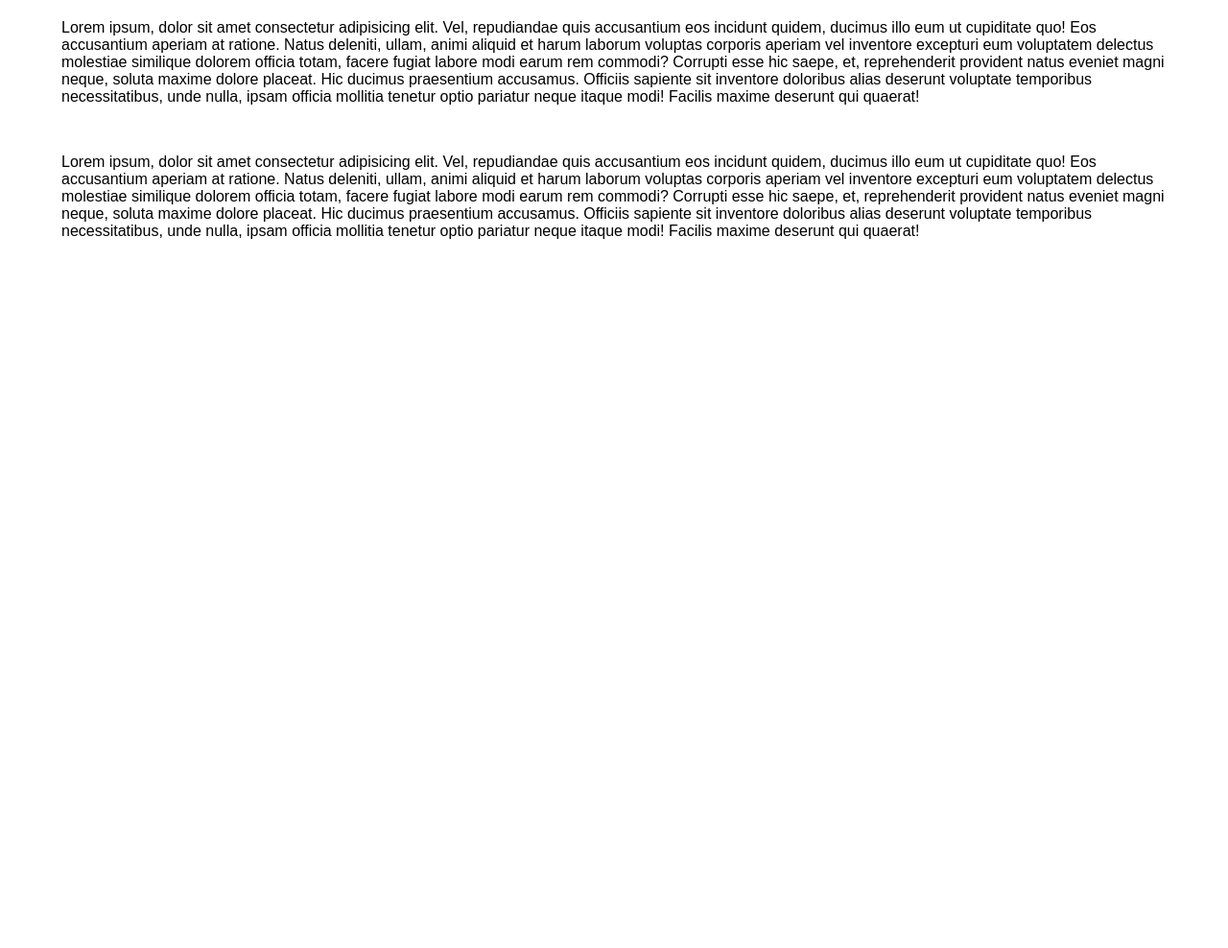
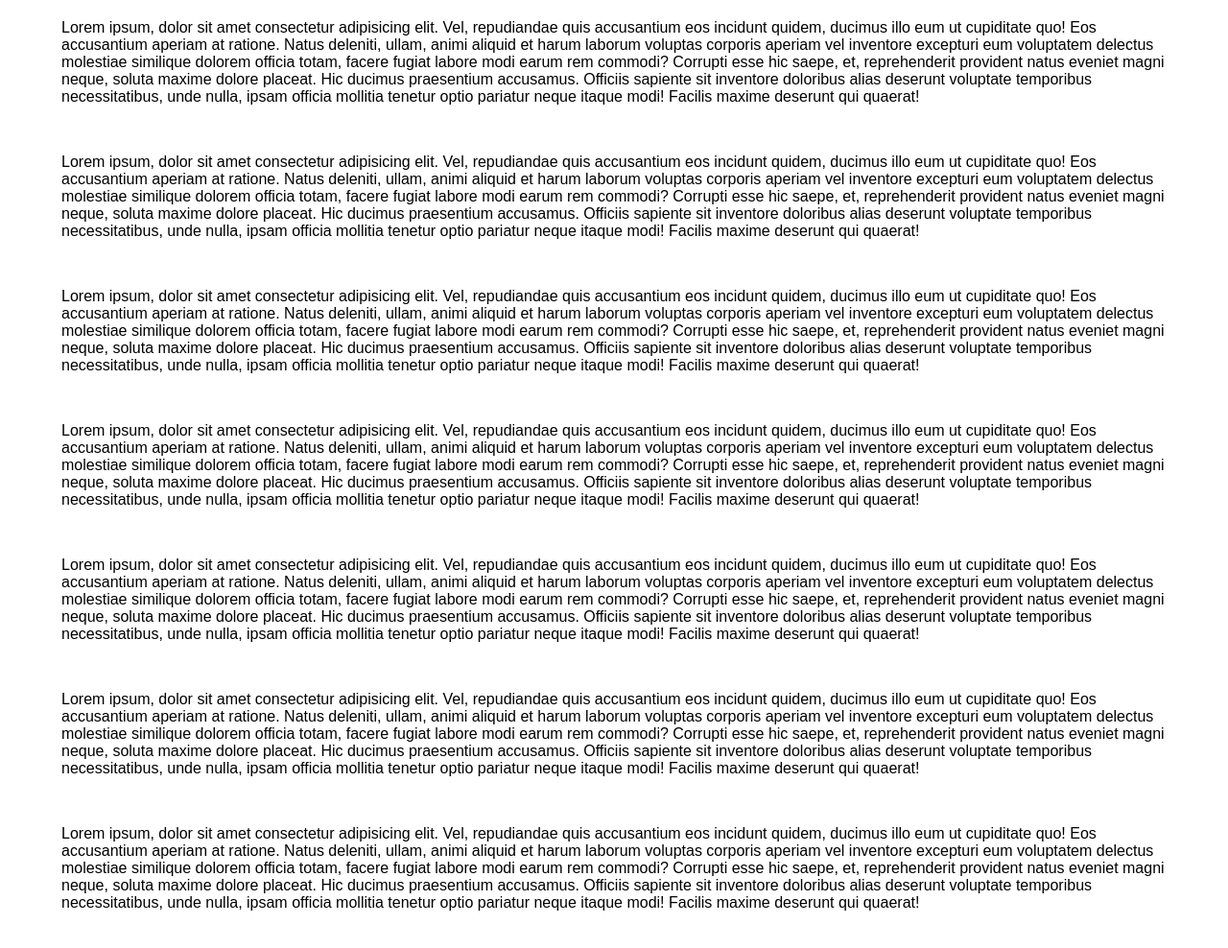
Before and after one commit to emmie1991/Sticky-Navbar, a plain HTML site: page index.html in a window 1280 px wide. Shown: the part 1110-2098 px from the top of the page at 96% size. Before the commit the page ends 1410 px from the top, so only its background shows below. Drawn offline with Linux system fonts and the light colour scheme.

Commit message:
more lorem paragraphs

```diff
--- a/index.html
+++ b/index.html
@@ -29,6 +29,16 @@
     </p>
     <p class="text">Lorem ipsum, dolor sit amet consectetur adipisicing elit. Vel, repudiandae quis accusantium eos incidunt quidem, ducimus illo eum ut cupiditate quo! Eos accusantium aperiam at ratione. Natus deleniti, ullam, animi aliquid et harum laborum voluptas corporis aperiam vel inventore excepturi eum voluptatem delectus molestiae similique dolorem officia totam, facere fugiat labore modi earum rem commodi? Corrupti esse hic saepe, et, reprehenderit provident natus eveniet magni neque, soluta maxime dolore placeat. Hic ducimus praesentium accusamus. Officiis sapiente sit inventore doloribus alias deserunt voluptate temporibus necessitatibus, unde nulla, ipsam officia mollitia tenetur optio pariatur neque itaque modi! Facilis maxime deserunt qui quaerat!
     </p>
+    <p class="text">Lorem ipsum, dolor sit amet consectetur adipisicing elit. Vel, repudiandae quis accusantium eos incidunt quidem, ducimus illo eum ut cupiditate quo! Eos accusantium aperiam at ratione. Natus deleniti, ullam, animi aliquid et harum laborum voluptas corporis aperiam vel inventore excepturi eum voluptatem delectus molestiae similique dolorem officia totam, facere fugiat labore modi earum rem commodi? Corrupti esse hic saepe, et, reprehenderit provident natus eveniet magni neque, soluta maxime dolore placeat. Hic ducimus praesentium accusamus. Officiis sapiente sit inventore doloribus alias deserunt voluptate temporibus necessitatibus, unde nulla, ipsam officia mollitia tenetur optio pariatur neque itaque modi! Facilis maxime deserunt qui quaerat!
+    </p>
+    <p class="text">Lorem ipsum, dolor sit amet consectetur adipisicing elit. Vel, repudiandae quis accusantium eos incidunt quidem, ducimus illo eum ut cupiditate quo! Eos accusantium aperiam at ratione. Natus deleniti, ullam, animi aliquid et harum laborum voluptas corporis aperiam vel inventore excepturi eum voluptatem delectus molestiae similique dolorem officia totam, facere fugiat labore modi earum rem commodi? Corrupti esse hic saepe, et, reprehenderit provident natus eveniet magni neque, soluta maxime dolore placeat. Hic ducimus praesentium accusamus. Officiis sapiente sit inventore doloribus alias deserunt voluptate temporibus necessitatibus, unde nulla, ipsam officia mollitia tenetur optio pariatur neque itaque modi! Facilis maxime deserunt qui quaerat!
+    </p>
+    <p class="text">Lorem ipsum, dolor sit amet consectetur adipisicing elit. Vel, repudiandae quis accusantium eos incidunt quidem, ducimus illo eum ut cupiditate quo! Eos accusantium aperiam at ratione. Natus deleniti, ullam, animi aliquid et harum laborum voluptas corporis aperiam vel inventore excepturi eum voluptatem delectus molestiae similique dolorem officia totam, facere fugiat labore modi earum rem commodi? Corrupti esse hic saepe, et, reprehenderit provident natus eveniet magni neque, soluta maxime dolore placeat. Hic ducimus praesentium accusamus. Officiis sapiente sit inventore doloribus alias deserunt voluptate temporibus necessitatibus, unde nulla, ipsam officia mollitia tenetur optio pariatur neque itaque modi! Facilis maxime deserunt qui quaerat!
+    </p>
+    <p class="text">Lorem ipsum, dolor sit amet consectetur adipisicing elit. Vel, repudiandae quis accusantium eos incidunt quidem, ducimus illo eum ut cupiditate quo! Eos accusantium aperiam at ratione. Natus deleniti, ullam, animi aliquid et harum laborum voluptas corporis aperiam vel inventore excepturi eum voluptatem delectus molestiae similique dolorem officia totam, facere fugiat labore modi earum rem commodi? Corrupti esse hic saepe, et, reprehenderit provident natus eveniet magni neque, soluta maxime dolore placeat. Hic ducimus praesentium accusamus. Officiis sapiente sit inventore doloribus alias deserunt voluptate temporibus necessitatibus, unde nulla, ipsam officia mollitia tenetur optio pariatur neque itaque modi! Facilis maxime deserunt qui quaerat!
+    </p>
+    <p class="text">Lorem ipsum, dolor sit amet consectetur adipisicing elit. Vel, repudiandae quis accusantium eos incidunt quidem, ducimus illo eum ut cupiditate quo! Eos accusantium aperiam at ratione. Natus deleniti, ullam, animi aliquid et harum laborum voluptas corporis aperiam vel inventore excepturi eum voluptatem delectus molestiae similique dolorem officia totam, facere fugiat labore modi earum rem commodi? Corrupti esse hic saepe, et, reprehenderit provident natus eveniet magni neque, soluta maxime dolore placeat. Hic ducimus praesentium accusamus. Officiis sapiente sit inventore doloribus alias deserunt voluptate temporibus necessitatibus, unde nulla, ipsam officia mollitia tenetur optio pariatur neque itaque modi! Facilis maxime deserunt qui quaerat!
+    </p>
   </div>
 <script src="script.js"></script>
 </body>
```
